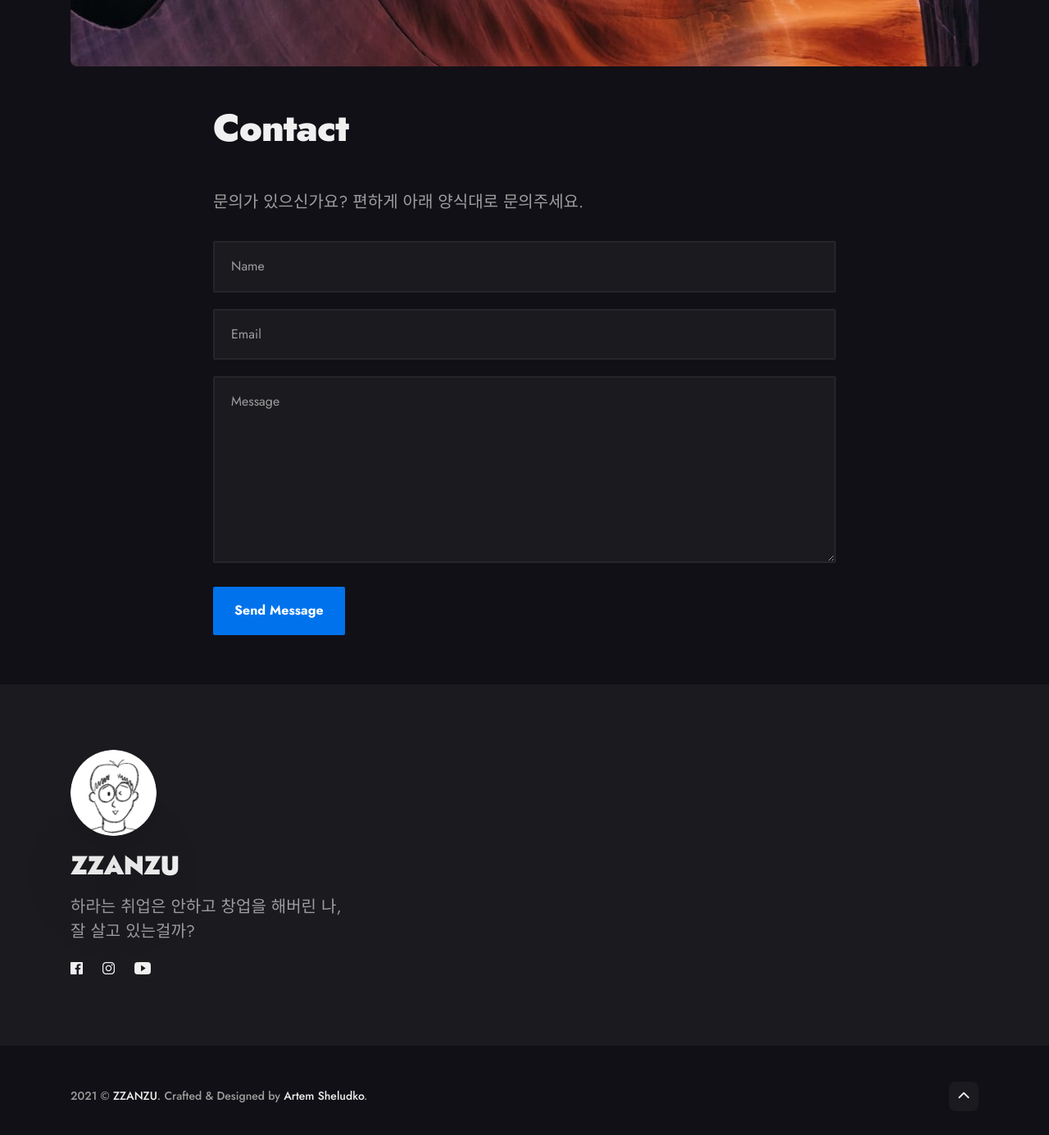
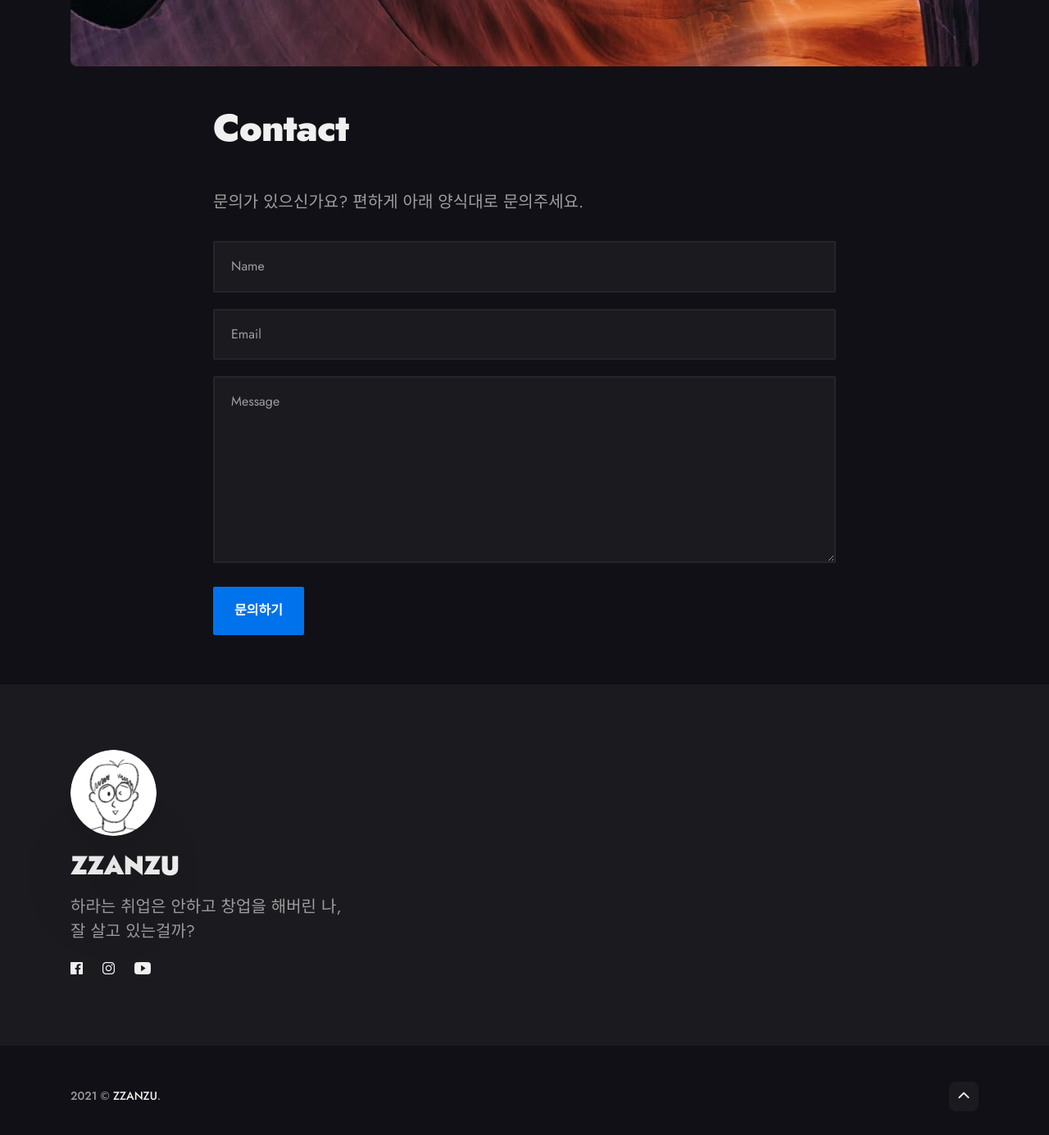
Before and after one commit to itmobrain/itmobrain.github.io, a Jekyll site: the page built from _pages/contact.html, in a window 1280 px wide and 1400 px high, scrolled down 662 px. Shown: the top 1385 px of the window at 82% size. Built offline with Jekyll 4.4.1, drawn with Linux system fonts in a browser that asks for light colours; nearby versions of some CDN libraries.

Commit message:
태그 영역 수정

```diff
--- a/_includes/footer.html
+++ b/_includes/footer.html
@@ -55,7 +55,7 @@
       <div class="row">
         <div class="col col-12">
           <div class="footer__info-box">
-            <div class="copyright">{{site.time | date: '%Y'}} &copy; <a href="/">{{site.title}}</a>. Crafted & Designed by <a href="https://jekyllthemes.io/developers/artem-sheludko">Artem Sheludko</a>.</div>
+            <div class="copyright">{{site.time | date: '%Y'}} &copy; <a href="/">{{site.title}}</a>.</div>
             <div class="top" title="Top"><i class="ion ion-ios-arrow-up"></i></div>
           </div>
         </div>
--- a/_includes/section-tags.html
+++ b/_includes/section-tags.html
@@ -4,15 +4,15 @@
     <div class="row">
       <div class="col col-12">
         <div class="section__head">
-          <h3 class="section__title">Tags</h3>
-          <a href="{{ site.baseurl }}/tags/" class="section__link">See all</a>
+          <h3 class="section__title">태그</h3>
+          <a href="{{ site.baseurl }}/tags/" class="section__link">전체보기</a>
         </div>
         {% capture site_tags %}{% for tag in site.tags %}{{ tag | first }}{% unless forloop.last %},{% endunless %}{%
         endfor %}{% endcapture %}
         {% assign tag_words = site_tags | split:',' | sort %}
 
         <div class="row">
-          {% for item in (0..site.tags.size) limit:5 %}{% unless forloop.last %}
+          {% for item in (0..site.tags.size) limit:3 %}{% unless forloop.last %}
           {% capture this_word %}{{ tag_words[item] | strip_newlines }}{% endcapture %}
           <div class="col col-3 col-d-6 col-m-12">
             <a href="{{ site.baseurl }}/tags#{{ this_word | cgi_escape }}" class="tag-image">
--- a/_pages/contact.html
+++ b/_pages/contact.html
@@ -25,7 +25,7 @@
       <textarea class="form__input" id="form-text" name="text" rows="10" placeholder="Message" required></textarea>
     </div>
     <div class="form__group">
-      <button class="button button--primary" type="submit">Send Message</button>
+      <button class="button button--primary" type="submit">문의하기</button>
     </div>
   </form>
 </div>
```
